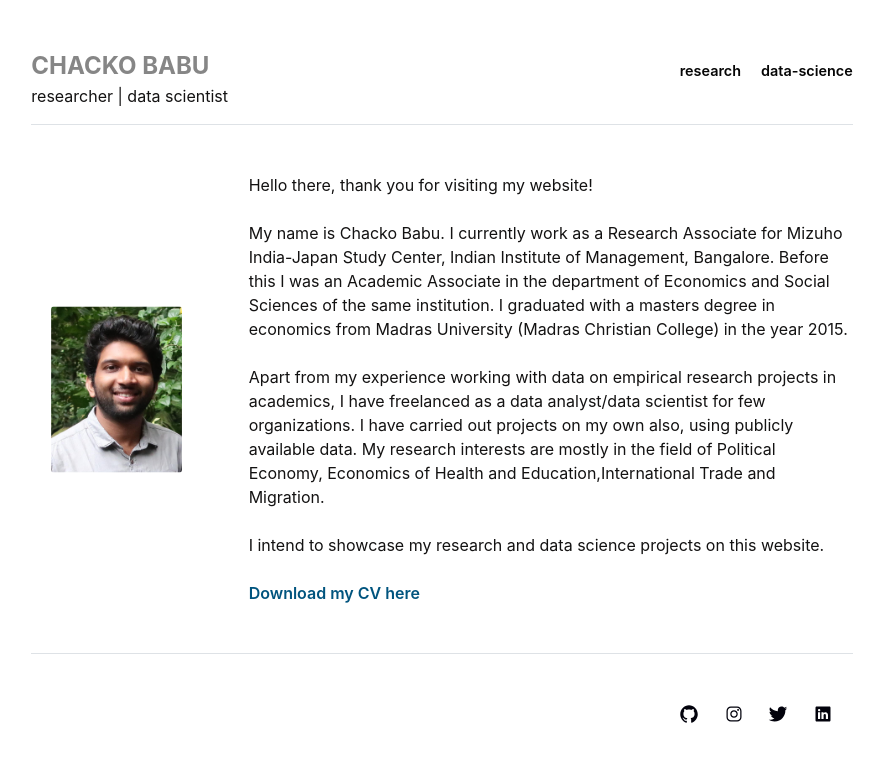
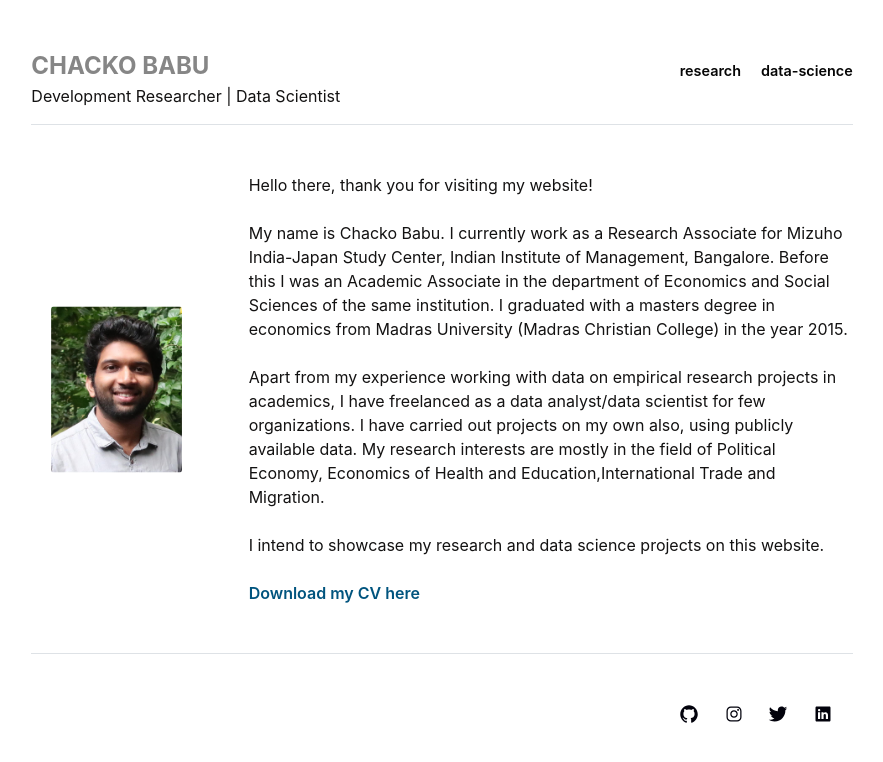
Before and after one commit to chackobabu/chackobabu.github.io, a Jekyll site: the page built from index.html, in a window 1280 px wide. Shown: the top 762 px of the page, without its empty margins (198-1081 px from the left). Built offline with Jekyll 4.4.1, drawn with Linux system fonts in a browser that asks for light colours; comment, search, counter and statistics services are not loaded.

Commit message:
Update _config.yml

```diff
--- a/_config.yml
+++ b/_config.yml
@@ -3,7 +3,7 @@
 url: "https://chackobabu.github.io/"
 # baseurl: ""
 title: "CHACKO BABU"
-description: "researcher | data scientist"
+description: "Development Researcher | Data Scientist"
 email: "chacko.babu@protonmail.com"
 theme: jekyll-theme-minimal
 port: 2233
```
